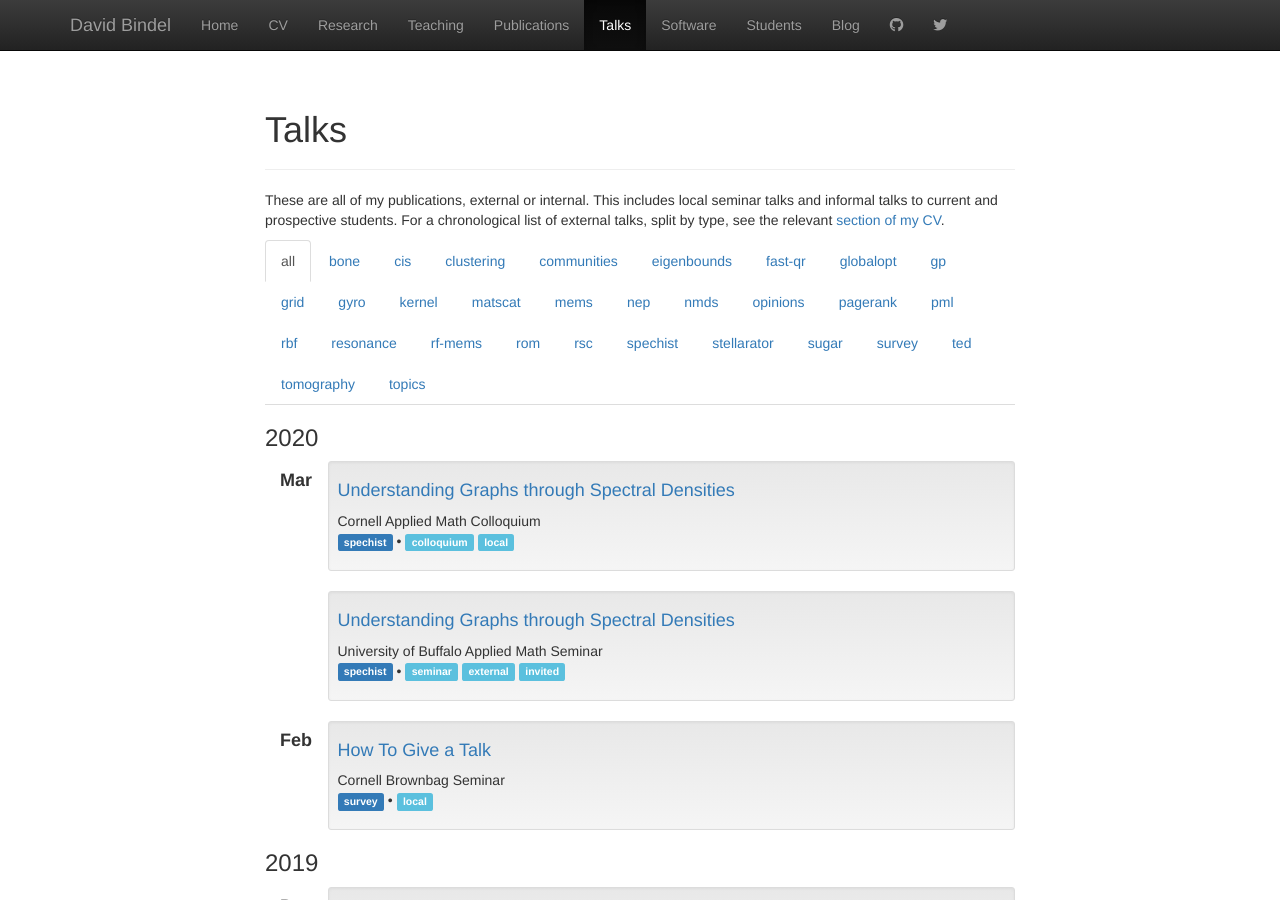
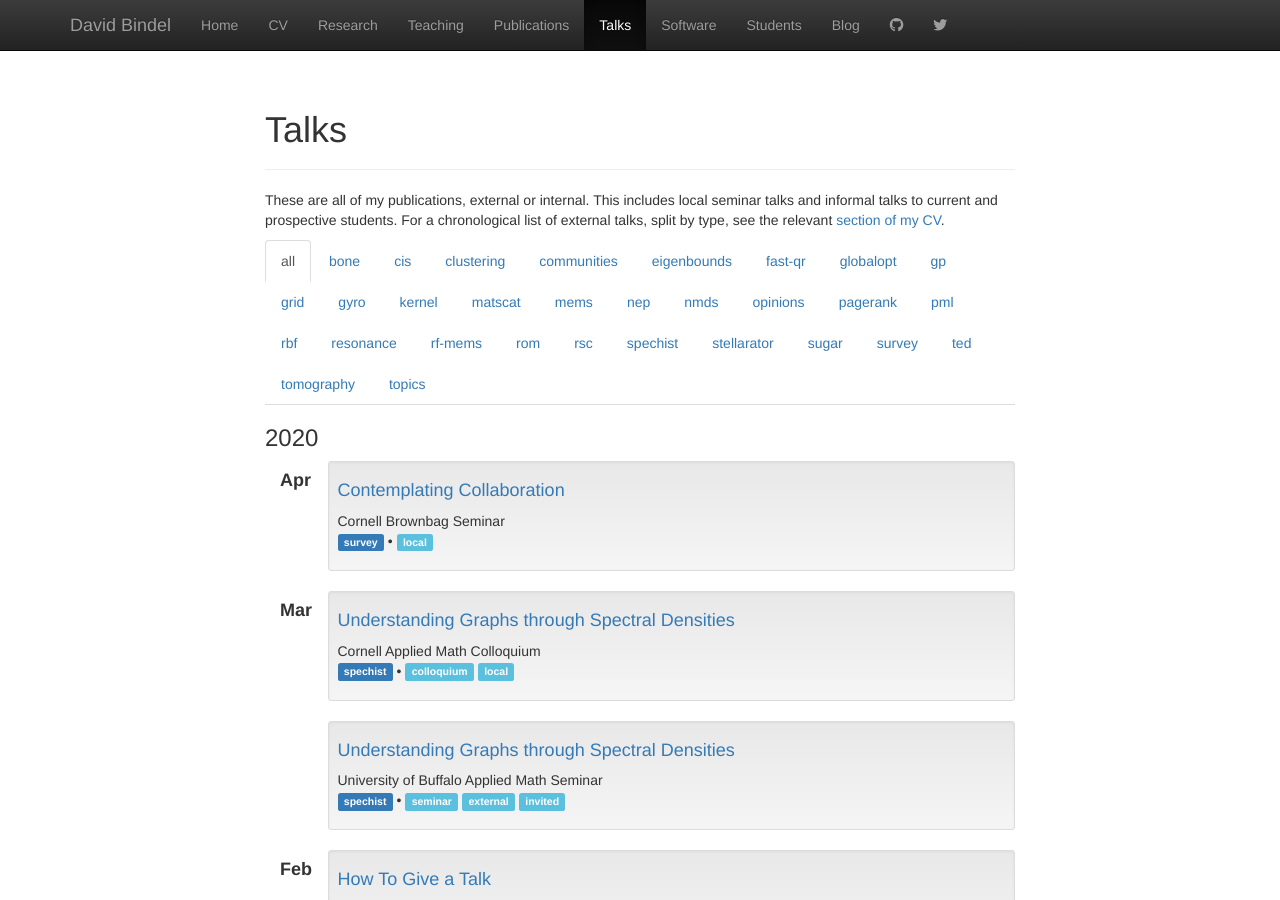
Before and after one commit to dbindel/cornell_web, a Jekyll site: the page built from talks.html, in a window 1280 px wide and 900 px high. Built offline with Jekyll 4.4.1, drawn with Linux system fonts in a browser that asks for light colours; nearby versions of some CDN libraries.

Commit message:
Add brown bag talk.

```diff
--- a/_data/present.yml
+++ b/_data/present.yml
@@ -1266,3 +1266,9 @@
   tags: [spechist]
   where: Cornell Applied Math Colloquium
   type: [colloquium, local]
+-
+  file: 2020-04-brownbag/cs-apr20.pdf
+  title: Contemplating Collaboration
+  where: Cornell Brownbag Seminar
+  tags: [survey]
+  type: [local]
```
